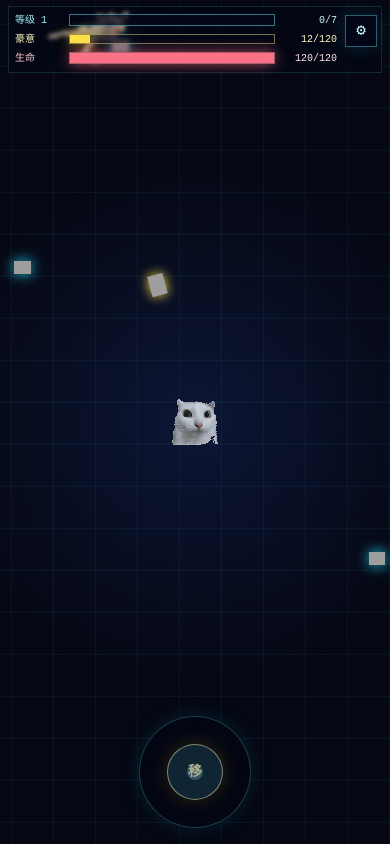
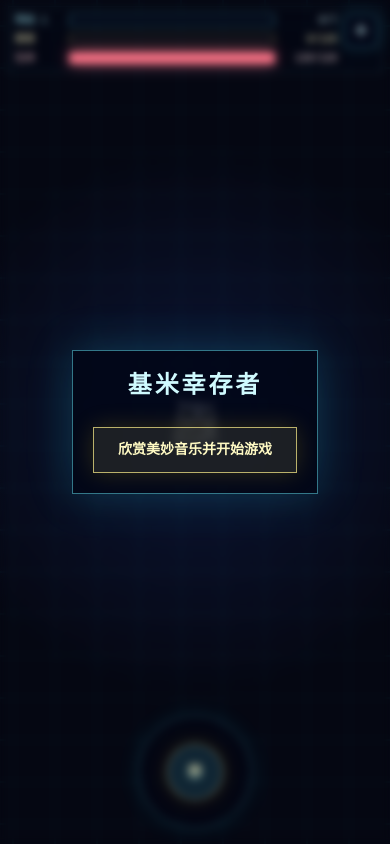
Before and after one commit to cyclone0409/jimi-survivor, a Next.js app: page /game in a window 390 px wide. Built offline with nearby package versions, Linux system fonts and the light colour scheme.

Commit message:
Improve portrait mobile layout and audio handling

```diff
--- a/src/app/game/page.tsx
+++ b/src/app/game/page.tsx
@@ -591,12 +591,14 @@ export default function GamePage() {
   const audioRef = useRef<AudioState>({ bgm: {}, haoBgmTime: 0, haoBgmActive: false, fadeTimers: [] });
   const musicEnabledRef = useRef(true);
   const sfxEnabledRef = useRef(true);
+  const gameStartedRef = useRef(false);
   const rafRef = useRef<number | null>(null);
   const lastRef = useRef<number>(0);
   const [hud, setHud] = useState<Hud>(initialHud);
   const [choices, setChoices] = useState<Skill[]>([]);
   const [selectedChoice, setSelectedChoice] = useState(0);
   const [settingsOpen, setSettingsOpen] = useState(false);
+  const [gameStarted, setGameStarted] = useState(false);
   const [musicEnabled, setMusicEnabled] = useState(true);
   const [sfxEnabled, setSfxEnabled] = useState(true);
   const [joystickActive, setJoystickActive] = useState(false);
@@ -804,7 +806,7 @@ export default function GamePage() {
 
   const unlockMusic = useCallback(() => {
     const audio = audioRef.current;
-    if (!musicEnabledRef.current || audio.haoBgmActive || gameRef.current.phase === "gameover") return;
+    if (!gameStartedRef.current || !musicEnabledRef.current || audio.haoBgmActive || gameRef.current.phase === "gameover") return;
     const trackKey = audio.currentTrack || "bgm1";
     const currentAudio = audio.bgm[trackKey];
     if (!currentAudio) return;
@@ -823,6 +825,14 @@ export default function GamePage() {
     currentAudio.volume = currentAudio.volume || 0.42;
     currentAudio.play().catch(() => undefined);
   }, []);
+
+  const startGameWithMusic = useCallback(() => {
+    gameStartedRef.current = true;
+    setGameStarted(true);
+    lastRef.current = performance.now();
+    if (!audioRef.current.currentTrack) audioRef.current.currentTrack = "bgm1";
+    unlockMusic();
+  }, [unlockMusic]);
 
   const playAttackSound = useCallback(() => {
     if (!sfxEnabledRef.current) return;
@@ -870,6 +880,8 @@ export default function GamePage() {
     setChoices([]);
     setSelectedChoice(0);
     setSettingsOpen(false);
+    gameStartedRef.current = true;
+    setGameStarted(true);
     settingsPausedRef.current = false;
     stopHaoMusic();
     switchMusic("bgm1");
@@ -1063,6 +1075,7 @@ export default function GamePage() {
   const updateGame = useCallback(
     (dt: number) => {
       const game = gameRef.current;
+      if (!gameStartedRef.current) return;
       if (game.phase !== "playing") return;
       const player = game.player;
       game.time += dt;
@@ -1790,6 +1803,11 @@ export default function GamePage() {
     window.addEventListener("resize", resizeCanvas);
     const down = (event: KeyboardEvent) => {
       const game = gameRef.current;
+      if (!gameStartedRef.current && (event.code === "Space" || event.code === "Enter")) {
+        event.preventDefault();
+        startGameWithMusic();
+        return;
+      }
       unlockMusic();
       if (["ArrowUp", "ArrowDown", "ArrowLeft", "ArrowRight", "Space", "Enter", "Escape"].includes(event.code)) event.preventDefault();
       if (event.code === "Escape" && (game.phase === "playing" || game.phase === "paused")) {
@@ -1833,7 +1851,7 @@ export default function GamePage() {
       window.removeEventListener("touchend", unlockByPointer);
       window.removeEventListener("click", unlockByPointer);
     };
-  }, [choices, chooseSkill, resizeCanvas, selectedChoice, togglePause, unlockMusic]);
+  }, [choices, chooseSkill, resizeCanvas, selectedChoice, startGameWithMusic, togglePause, unlockMusic]);
 
   useEffect(() => {
     const loop = (now: number) => {
@@ -1881,6 +1899,21 @@ export default function GamePage() {
   return (
     <main className="game-landscape-stage relative h-[100dvh] w-screen overflow-hidden bg-[#050712] font-mono text-white">
       <canvas ref={canvasRef} className="block h-full w-full touch-none" />
+
+      {!gameStarted && hud.phase !== "gameover" && (
+        <div className="absolute inset-0 z-40 flex items-center justify-center bg-slate-950/72 p-5 backdrop-blur-sm">
+          <section className="max-w-md border border-cyan-300/50 bg-slate-950/85 p-5 text-center shadow-[0_0_42px_rgba(34,211,238,0.22)]">
+            <h1 className="text-2xl font-bold tracking-[0.12em] text-cyan-100">基米幸存者</h1>
+            <button
+              type="button"
+              onClick={startGameWithMusic}
+              className="mt-6 border border-yellow-200/70 bg-yellow-200/10 px-6 py-3 text-sm font-bold text-yellow-100 shadow-[0_0_24px_rgba(250,204,21,0.18)] transition hover:bg-yellow-200/20"
+            >
+              欣赏美妙音乐并开始游戏
+            </button>
+          </section>
+        </div>
+      )}
 
       <div className="pointer-events-none absolute left-1/2 top-[max(0.75rem,env(safe-area-inset-top))] z-10 hidden -translate-x-1/2 text-center sm:block">
         <h1 className="text-lg font-bold tracking-[0.18em] text-cyan-100 drop-shadow-[0_0_12px_rgba(34,211,238,0.65)] sm:text-2xl">
```
